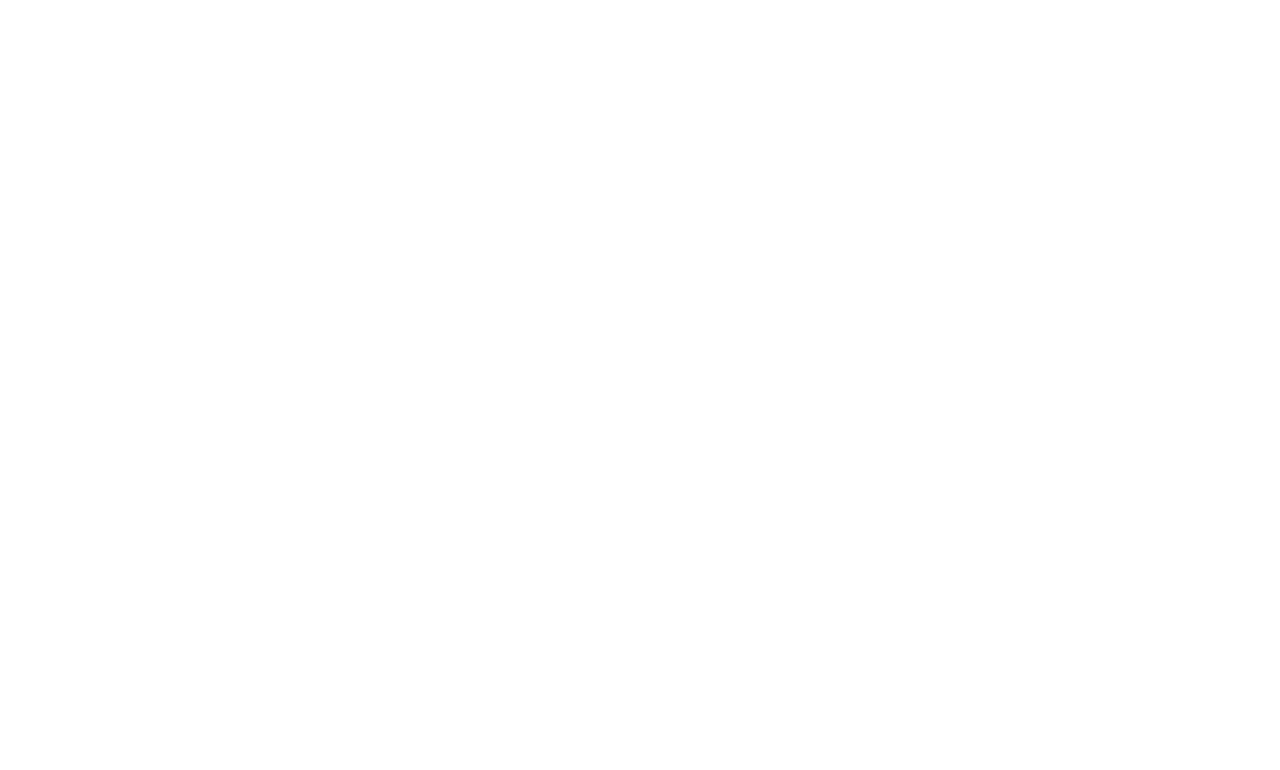
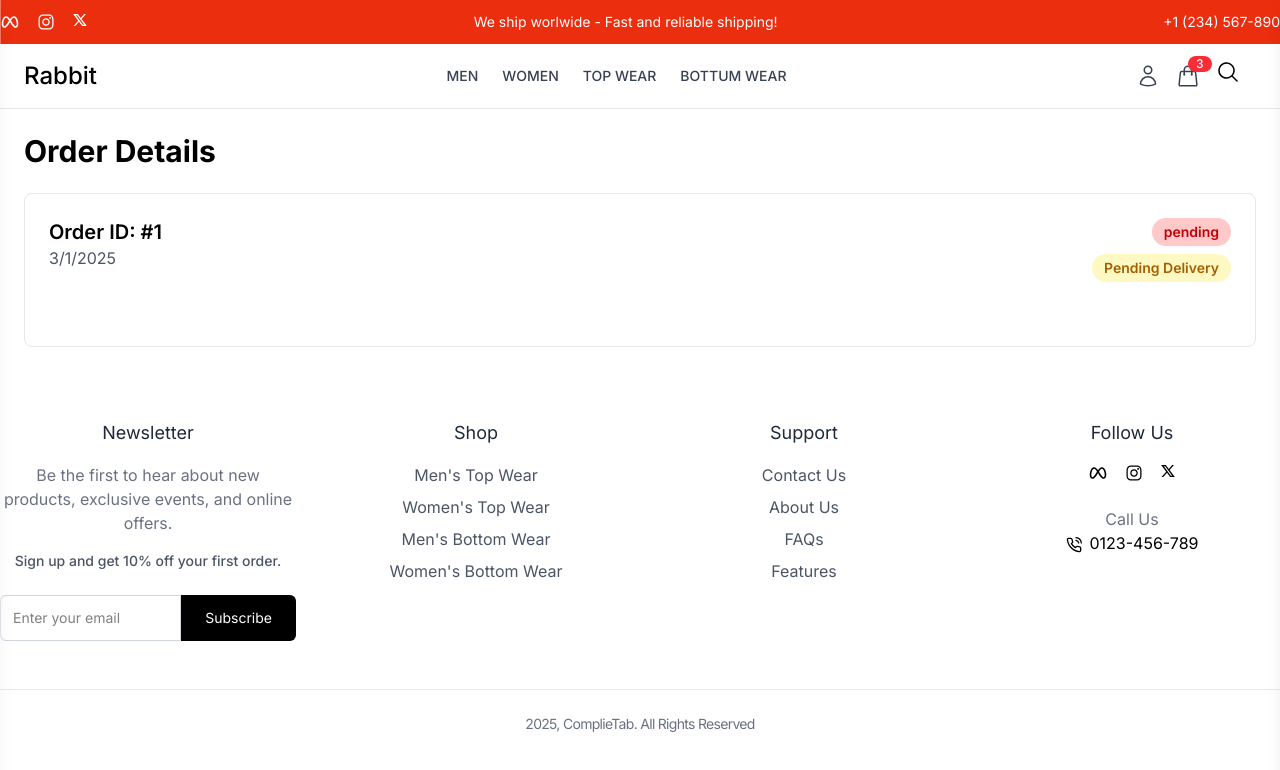
Before and after one commit to pvariya/E-commerce, a React (Vite) app in the folder frontend/: page /order/1 in a window 1280 px wide. Before the commit this address had no page. Shown: the top 770 px of the page. Built offline with nearby package versions, Linux system fonts and the light colour scheme.

Commit message:
order page

```diff
--- a/frontend/src/App.jsx
+++ b/frontend/src/App.jsx
@@ -11,6 +11,7 @@
 import ProductDetails from "./components/Products/ProductDetails";
 import Checkout from "./components/Cart/Checkout";
 import OrderConfirmation from "./pages/OrderConfirmation";
+import OrderDetailsPage from "./pages/OrderDetailsPage";
 
 function App() {
   return (
@@ -24,8 +25,9 @@
           <Route path="/register" element={<Register />} />
           <Route path="/collection/:collection" element={<CollectionPage />} />
           <Route path="product/:id" element={<ProductDetails />} />
-        <Route path="/checkout" element={<Checkout/>}/>
-        <Route path="order-confirmation" element={<OrderConfirmation/>}/>
+          <Route path="/checkout" element={<Checkout />} />
+          <Route path="/order-confirmation" element={<OrderConfirmation />} />
+          <Route path="/order/:id" element={<OrderDetailsPage/>}/>
         </Route>
       </Routes>
     </BrowserRouter>
--- /dev/null
+++ b/frontend/src/pages/OrderDetailsPage.jsx
@@ -0,0 +1,107 @@
+import React, { useEffect, useState } from "react";
+import { useParams } from "react-router-dom";
+const OrderDetailsPage = () => {
+  const { id } = useParams();
+  const [orderDetails, setOrderDetails] = useState(null);
+
+  useEffect(() => {
+    const mockOrderDetails = {
+      _id: 1,
+      creatAt: new Date(),
+      idPaid: true,
+      isDelivered: false,
+      paymentMethod: "PayPal",
+      shippingMethod: "standard",
+      shippingAddress: {
+        city: "San Francisco",
+        country: "USA",
+      },
+      orderItems: [
+        {
+          productId: "1",
+          name: "jacket",
+          price: 100,
+          quantity: 1,
+          img: "https://picsum.photos/150?random=1",
+        },
+        {
+          productId: "2",
+          name: "jacket",
+          price: 100,
+          quantity: 1,
+          img: "https://picsum.photos/150?random=1",
+        },
+        {
+          productId: "3",
+          name: "jacket",
+          price: 100,
+          quantity: 1,
+          img: "https://picsum.photos/150?random=1",
+        },
+        {
+          productId: "4",
+          name: "jacket",
+          price: 100,
+          quantity: 1,
+          img: "https://picsum.photos/150?random=1",
+        },
+        {
+          productId: "5",
+          name: "jacket",
+          price: 100,
+          quantity: 1,
+          img: "https://picsum.photos/150?random=1",
+        },
+      ],
+    };
+    setOrderDetails(mockOrderDetails);
+  }, [id]);
+
+  return (
+    <div className="max-w-7xl mx-auto p-4 sm:p-6">
+      <h2 className="text-2xl md:text-3xl font-bold mb-6">Order Details</h2>
+      {!orderDetails ? (
+        <p>No Order Details Found</p>
+      ) : (
+        <div className="p-4 sm:p-6 rounded-lg border border-gray-200">
+          <div className="flex flex-col sm:flex-row justify-between mb-8">
+            <div>
+              <h3 className="text-lg md:text-xl font-semibold">
+                Order ID: #{orderDetails._id}
+              </h3>
+              <p
+                className="
+              text-gray-600"
+              >
+                {new Date(orderDetails.creatAt).toLocaleDateString()}
+              </p>
+            </div>
+            <div className="flex flex-col items-start sm:items-end mt-4 sm:mt-0">
+              <span
+                className={`${
+                  orderDetails.isPaid
+                    ? "text-green-500 bg-green-100"
+                    : "text-red-700 bg-red-200"
+                } px-3 py-1 rounded-full   text-sm font-semibold mb-2 `}
+              >
+                {orderDetails.isPaid ? "Approved" : "pending"}
+              </span>
+
+              <span
+                className={`${
+                  orderDetails.isDelivered
+                    ? "text-green-500 bg-green-100"
+                    : "text-yellow-700 bg-yellow-100"
+                } px-3 py-1 rounded-full   text-sm font-semibold mb-2 `}
+              >
+                {orderDetails.isDelivered ? "Delivered" : "Pending Delivery"}
+              </span>
+            </div>
+          </div>
+        </div>
+      )}
+    </div>
+  );
+};
+
+export default OrderDetailsPage;
```
